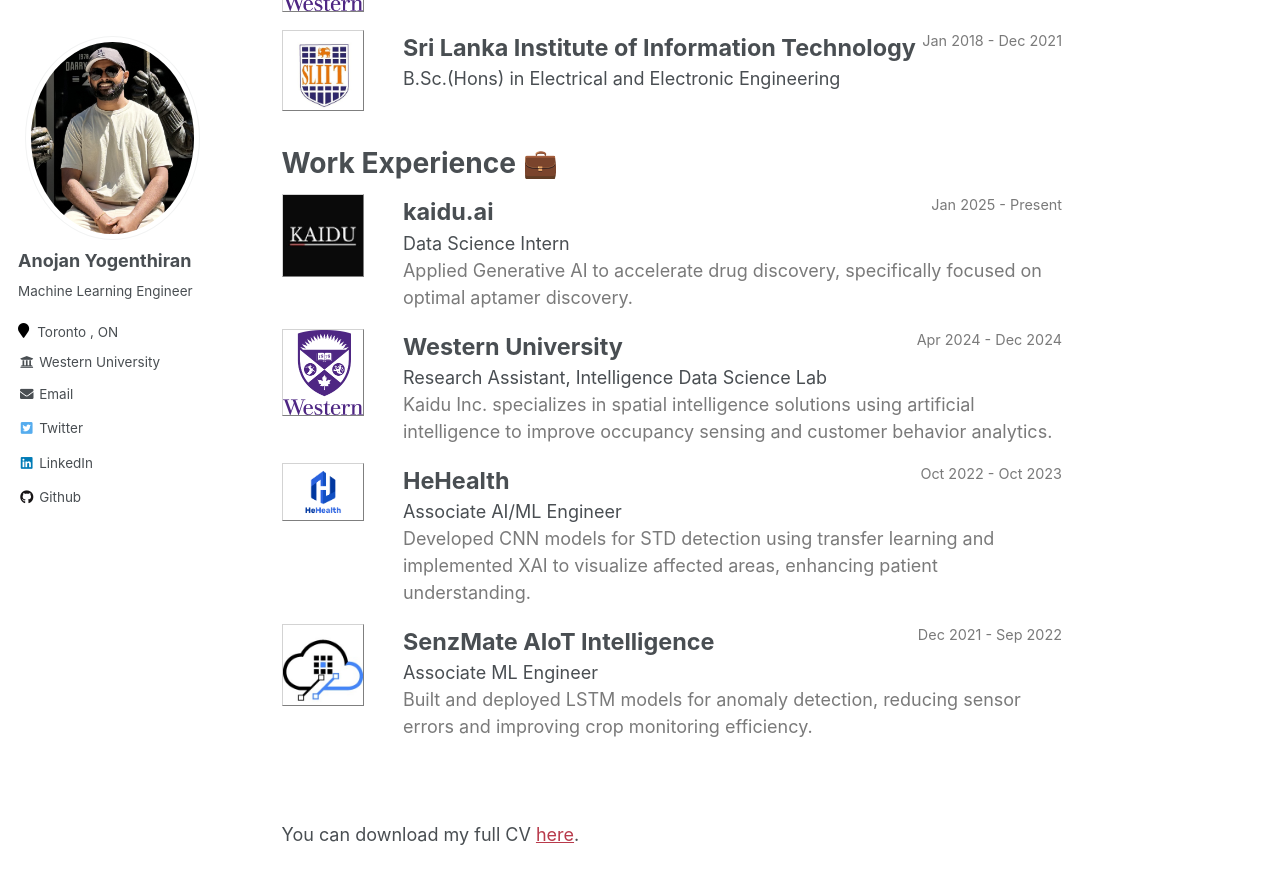
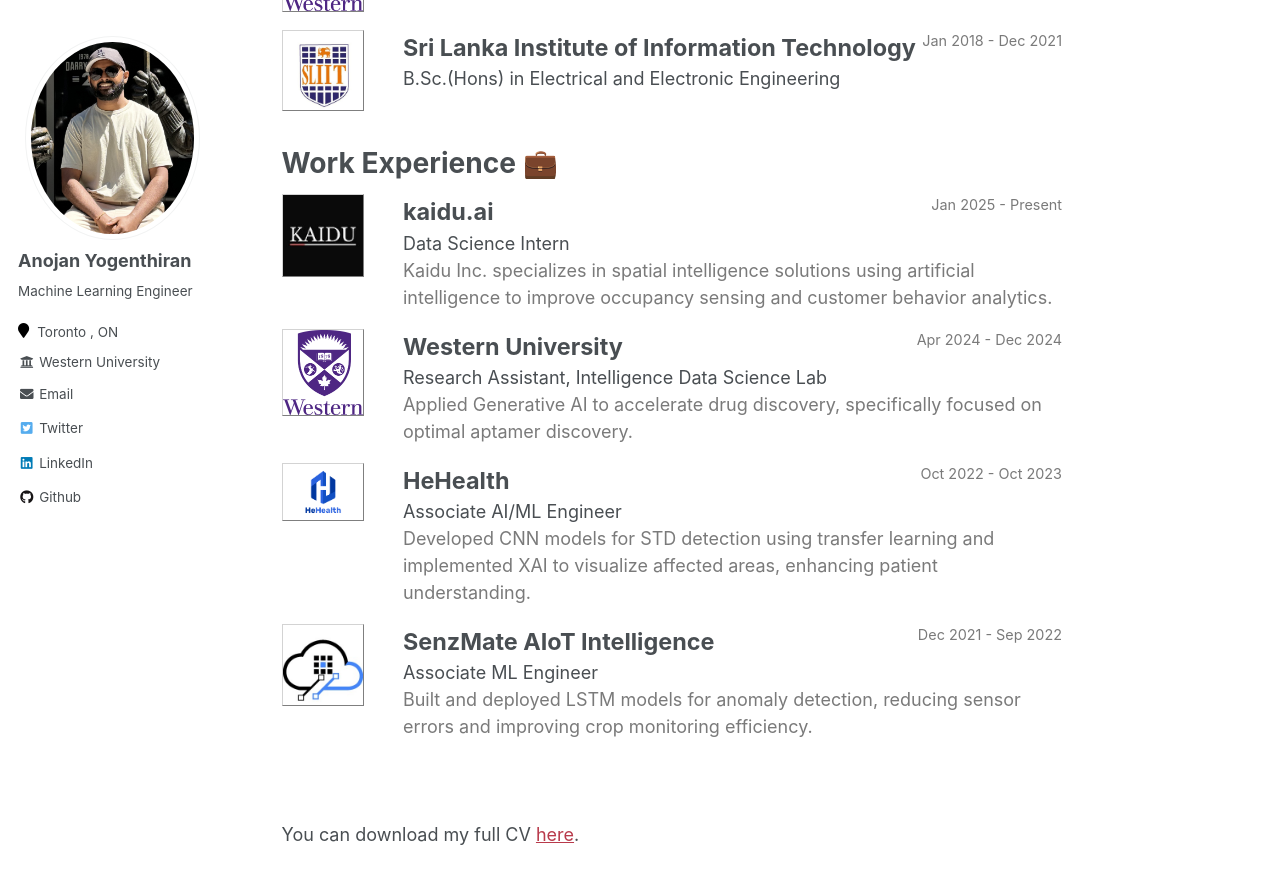
Before and after one commit to ayogenthiran/ayogenthiran.github.io, a Jekyll site: the page built from _pages/cv.md, in a window 1280 px wide and 900 px high, scrolled down 338 px. Shown: the top 884 px of the window. Built offline with Jekyll 4.4.1, drawn with Linux system fonts in a browser that asks for light colours; part of the change alters nothing that is shown.

```diff
--- a/_pages/cv.md
+++ b/_pages/cv.md
@@ -62,7 +62,7 @@ Work Experience 💼
     </p>
     Data Science Intern
     <div style="color:#7a7a7a">
-      Applied Generative AI to accelerate drug discovery, specifically focused on optimal aptamer discovery.
+      Kaidu Inc. specializes in spatial intelligence solutions using artificial intelligence to improve occupancy sensing and customer behavior analytics.
     </div>
   </div>
 </div>
@@ -81,7 +81,7 @@ Work Experience 💼
     </p>
     Research Assistant, Intelligence Data Science Lab
     <div style="color:#7a7a7a">
-      Kaidu Inc. specializes in spatial intelligence solutions using artificial intelligence to improve occupancy sensing and customer behavior analytics.
+      Applied Generative AI to accelerate drug discovery, specifically focused on optimal aptamer discovery.
     </div>
   </div>
 </div>
```
